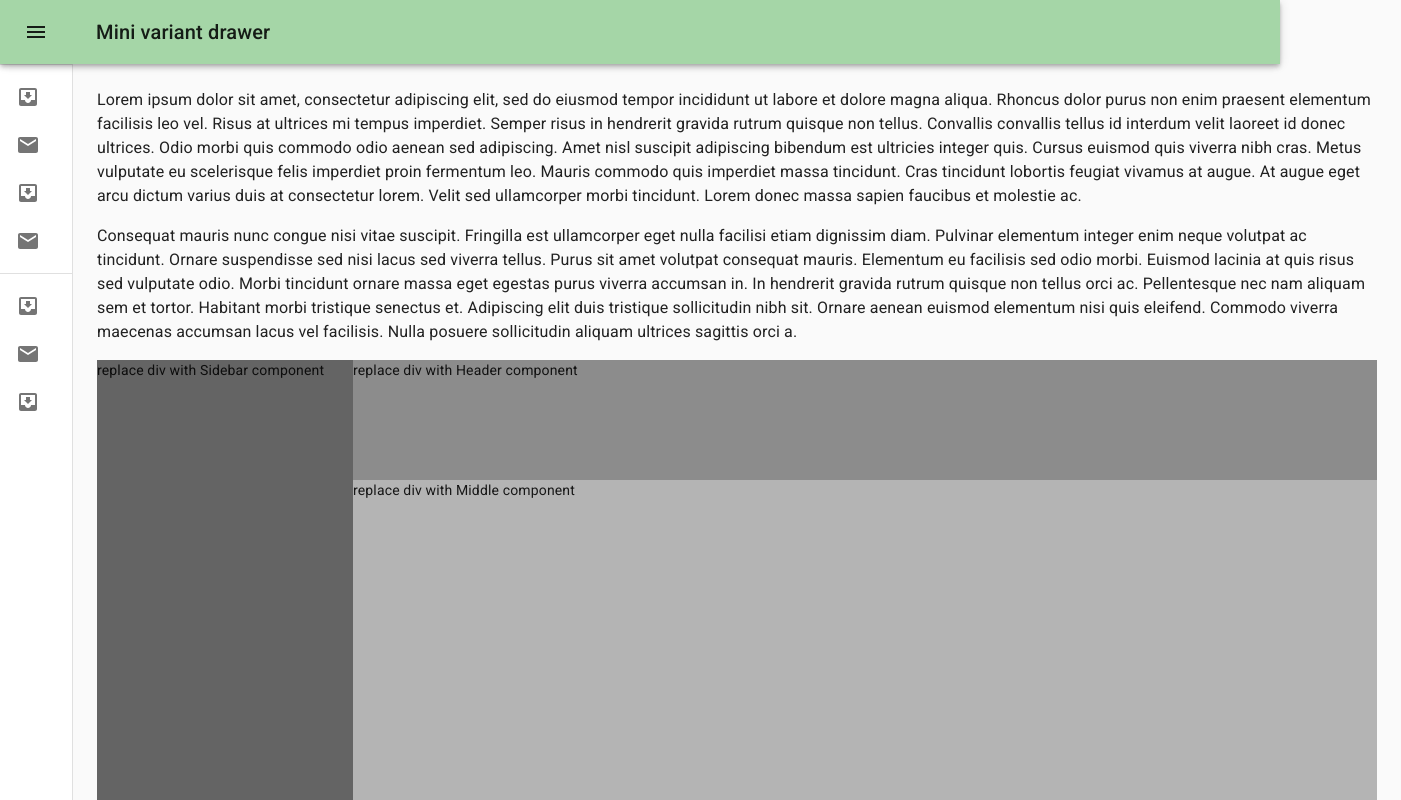
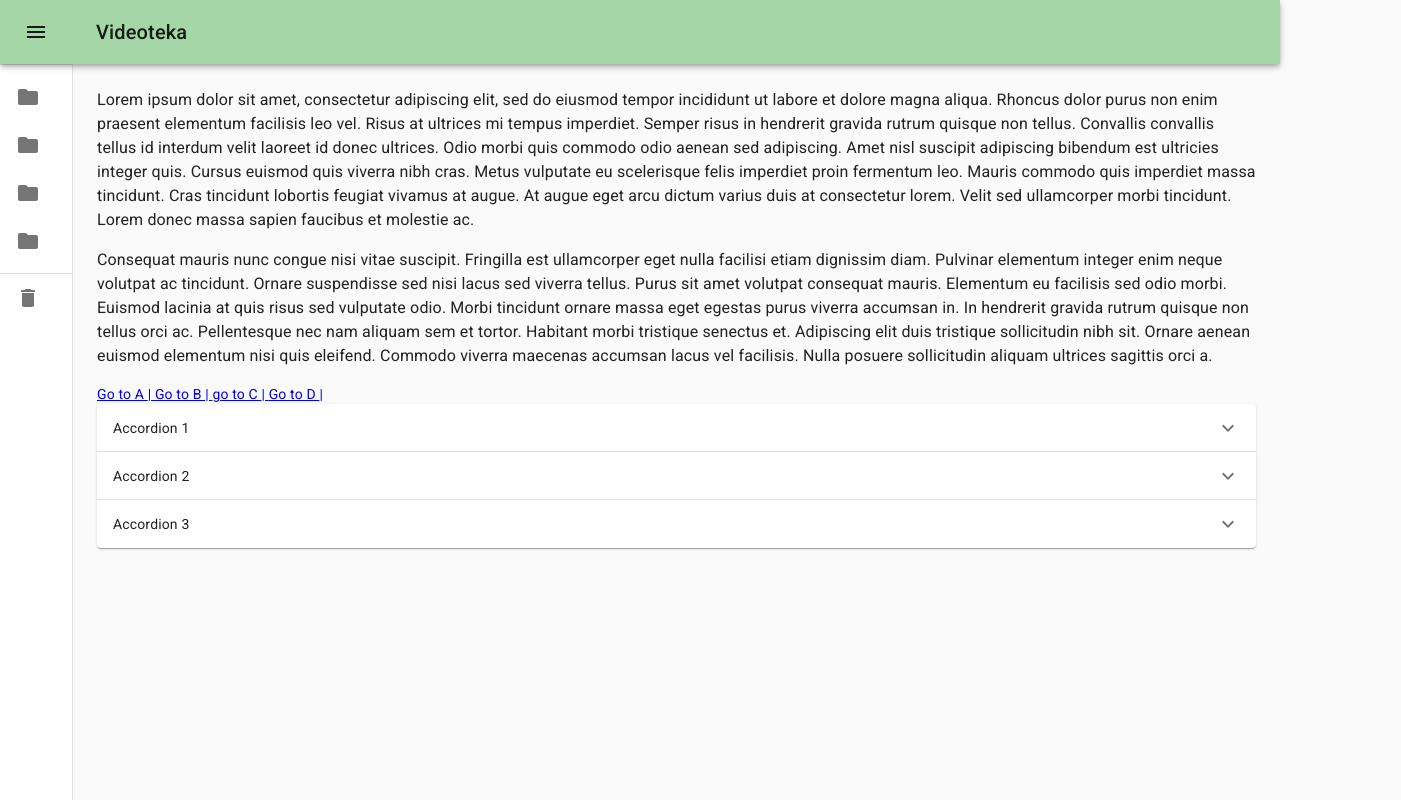
Before and after one commit to Cominis/Videoteka, a React app in the folder Frontend/: page /#/d in a window 1280 px wide. Shown: the top 800 px of the page, 1401 px wide, since content can reach past the window. Built offline with nearby package versions, Linux system fonts and the light colour scheme.

Commit message:
Add drawer, navigation and dependancies

```diff
--- a/Frontend/package.json
+++ b/Frontend/package.json
@@ -57,6 +57,7 @@
     "react-dev-utils": "^11.0.3",
     "react-dom": "^17.0.2",
     "react-refresh": "^0.8.3",
+    "react-router-dom": "^5.2.0",
     "resolve": "1.18.1",
     "resolve-url-loader": "^3.1.2",
     "sass-loader": "^10.0.5",
--- a/Frontend/src/App.js
+++ b/Frontend/src/App.js
@@ -1,10 +1,11 @@
 import { Button, MuiThemeProvider } from "@material-ui/core";
 import VideoContainer from "./Video";
-import AccordionTest from "./Drawer/ContentAccordion";
 import Drawer from "./Drawer/Drawer";
 import theme from "./theme";
 import Layout from "./components/Layout/Layout";
 import CssBaseline from "@material-ui/core/CssBaseline";
+import { HashRouter as Router, Link, Route, Switch } from "react-router-dom";
+import ContentAccordion from "./Drawer/ContentAccordion";
 
 function App() {
   const videoPlayerOptions = (src, type) => ({
@@ -22,18 +23,43 @@ function App() {
   });
 
   return (
+    <Router>
       <MuiThemeProvider theme={theme}>
-      <Drawer>
+        <Drawer folders={["a", "b", "c", "d"]}>
+          <Link to="/a">Go to A {" | "}</Link>
+          <Link to={{ pathname: "/b" }}>Go to B {" | "}</Link>
+          <Link to="/c">go to C {" | "}</Link>
+          <Link to="/d">Go to D {" | "}</Link>
           <div className="App">
             <CssBaseline />
-          <Layout />
-          {/*
-                <VideoContainer playerOptions={videoPlayerOptions('videoteka-video.mp4', 'video/mp4')}/>
-                <Button variant="contained" color="primary">Share</Button>
-                */}
+            <Switch>
+              <Route exact path="/" component={ContentAccordion} />
+              <Route
+                path="/a"
+                render={(props) => (
+                  <VideoContainer
+                    playerOptions={videoPlayerOptions(
+                      "videoteka-video.mp4",
+                      "video/mp4"
+                    )}
+                  />
+                )}
+              />
+              <Route path="/b" component={Layout} />
+              <Route
+                path="/c"
+                render={(props) => (
+                  <Button variant="contained" color="primary">
+                    Share
+                  </Button>
+                )}
+              />
+              <Route path="/d" component={ContentAccordion} />
+            </Switch>
           </div>
         </Drawer>
       </MuiThemeProvider>
+    </Router>
   );
 }
 
--- a/Frontend/src/Drawer/Drawer.js
+++ b/Frontend/src/Drawer/Drawer.js
@@ -15,8 +15,10 @@ import ChevronRightIcon from "@material-ui/icons/ChevronRight";
 import ListItem from "@material-ui/core/ListItem";
 import ListItemIcon from "@material-ui/core/ListItemIcon";
 import ListItemText from "@material-ui/core/ListItemText";
-import InboxIcon from "@material-ui/icons/MoveToInbox";
-import MailIcon from "@material-ui/icons/Mail";
+import DeleteIcon from "@material-ui/icons/Delete";
+import FolderIcon from "@material-ui/icons/Folder";
+import Logo from "@material-ui/icons/YouTube";
+import { useHistory } from "react-router-dom";
 
 const drawerWidth = 240;
 
@@ -70,11 +72,16 @@ const useStyles = makeStyles((theme) => ({
   },
   toolbar: {
     display: "flex",
+    flexDirection: "row",
     alignItems: "center",
-    justifyContent: "flex-end",
+    justifyContent: "space-between",
     padding: theme.spacing(0, 1),
     // necessary for content to be below app bar
     ...theme.mixins.toolbar,
+  },
+  logo: {
+    color: "red",
+    marginLeft: theme.spacing(1),
   },
   content: {
     flexGrow: 1,
@@ -94,6 +101,14 @@ const MiniDrawer = (props) => {
   const handleDrawerClose = () => {
     setOpen(false);
   };
+
+  let history = useHistory();
+
+  const handleClick = (route) => {
+    history.push("/" + route);
+  };
+  const deleteText = "Recently deleted files";
+  const toolbarName = "Videoteka";
 
   return (
     <div className={classes.root}>
@@ -117,7 +132,7 @@ const MiniDrawer = (props) => {
             <MenuIcon />
           </IconButton>
           <Typography variant="h6" noWrap>
-            Mini variant drawer
+            {toolbarName}
           </Typography>
         </Toolbar>
       </AppBar>
@@ -135,6 +150,7 @@ const MiniDrawer = (props) => {
         }}
       >
         <div className={classes.toolbar}>
+          <Logo className={classes.logo} />
           <IconButton onClick={handleDrawerClose}>
             {theme.direction === "rtl" ? (
               <ChevronRightIcon />
@@ -145,27 +161,24 @@ const MiniDrawer = (props) => {
         </div>
         <Divider />
         <List>
-          {["Inbox", "Starred", "Send email", "Drafts"].map((text, index) => (
-            <ListItem button key={text}>
+          {props.folders.map((text) => (
+            <ListItem button key={text} onClick={() => handleClick(text)}>
               <ListItemIcon>
-                {index % 2 === 0 ? <InboxIcon /> : <MailIcon />}
+                <FolderIcon /> {/* TODO change state on click*/}
               </ListItemIcon>
               <ListItemText primary={text} />
             </ListItem>
           ))}
         </List>
         <Divider />
-        <List>
-          {["All mail", "Trash", "Spam"].map((text, index) => (
-            <ListItem button key={text}>
-              <ListItemIcon>
-                {index % 2 === 0 ? <InboxIcon /> : <MailIcon />}
-              </ListItemIcon>
-              <ListItemText primary={text} />
-            </ListItem>
-          ))}
-        </List>
+        <ListItem button key={deleteText}>
+          <ListItemIcon>
+            <DeleteIcon />
+          </ListItemIcon>
+          <ListItemText primary={deleteText} />
+        </ListItem>
       </Drawer>
+      {/* TODO content is added here*/}
       <main className={classes.content}>
         <div className={classes.toolbar} />
         <Typography paragraph>
```
Also changed, not shown: Frontend/src/Drawer/Logo.js (deleted, +0 -12 lines), 1 other file (tests, documents, lock files or other folders). Lines whose indentation alone changed are shown as unchanged.
